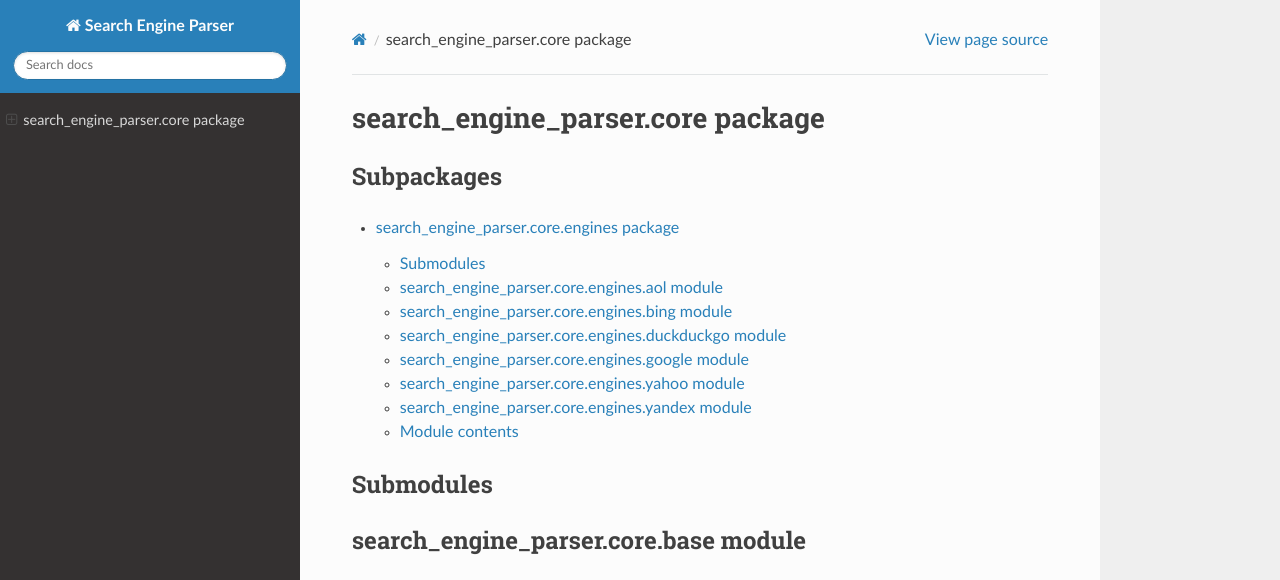
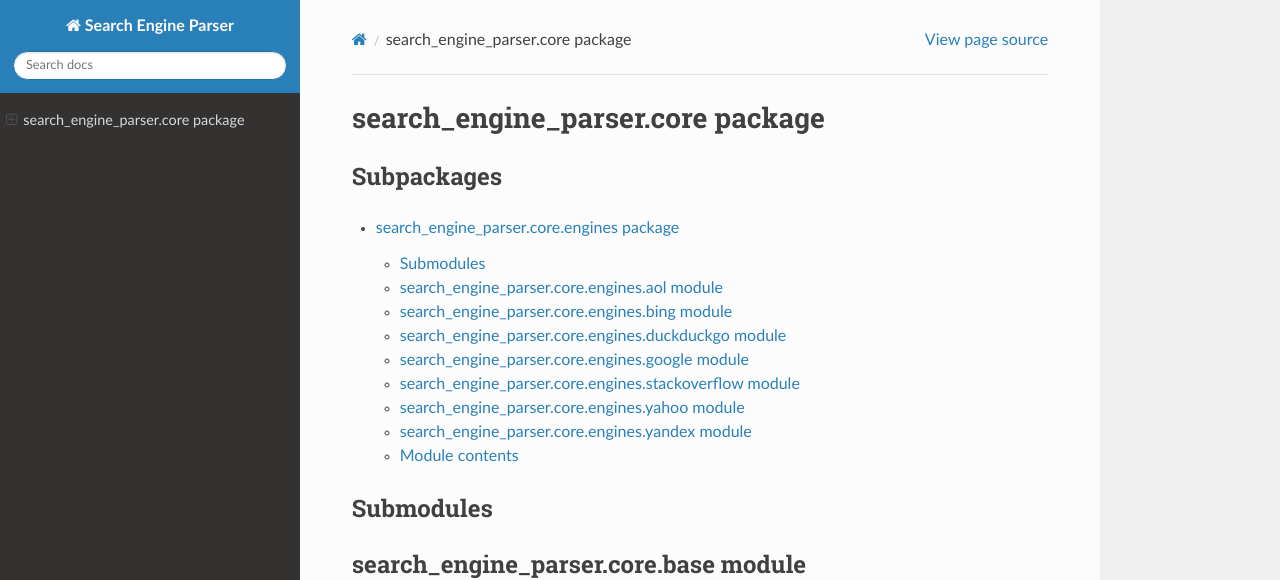
Before and after one commit to bisohns/search-engine-parser, a Sphinx documentation site: the page built from docs/source/search_engine_parser.core.rst, in a window 1280 px wide and 1374 px high. Shown: the top 580 px of the window. Built offline with Sphinx 7.4.7 and the Read the Docs theme 2.0.0, drawn with Linux system fonts in a browser that asks for light colours; grey boxes are pictures that could not be loaded.

```diff
--- a/docs/source/search_engine_parser.core.engines.rst
+++ b/docs/source/search_engine_parser.core.engines.rst
@@ -36,6 +36,14 @@ search\_engine\_parser.core.engines.google module
    :undoc-members:
    :show-inheritance:
 
+search\_engine\_parser.core.engines.stackoverflow module
+--------------------------------------------------------
+
+.. automodule:: search_engine_parser.core.engines.stackoverflow
+   :members:
+   :undoc-members:
+   :show-inheritance:
+
 search\_engine\_parser.core.engines.yahoo module
 ------------------------------------------------
 
```
Also changed, not shown: README.md (+3 -2 lines), .readthedocs.yml (added), .travis.yml, 2 other files.
